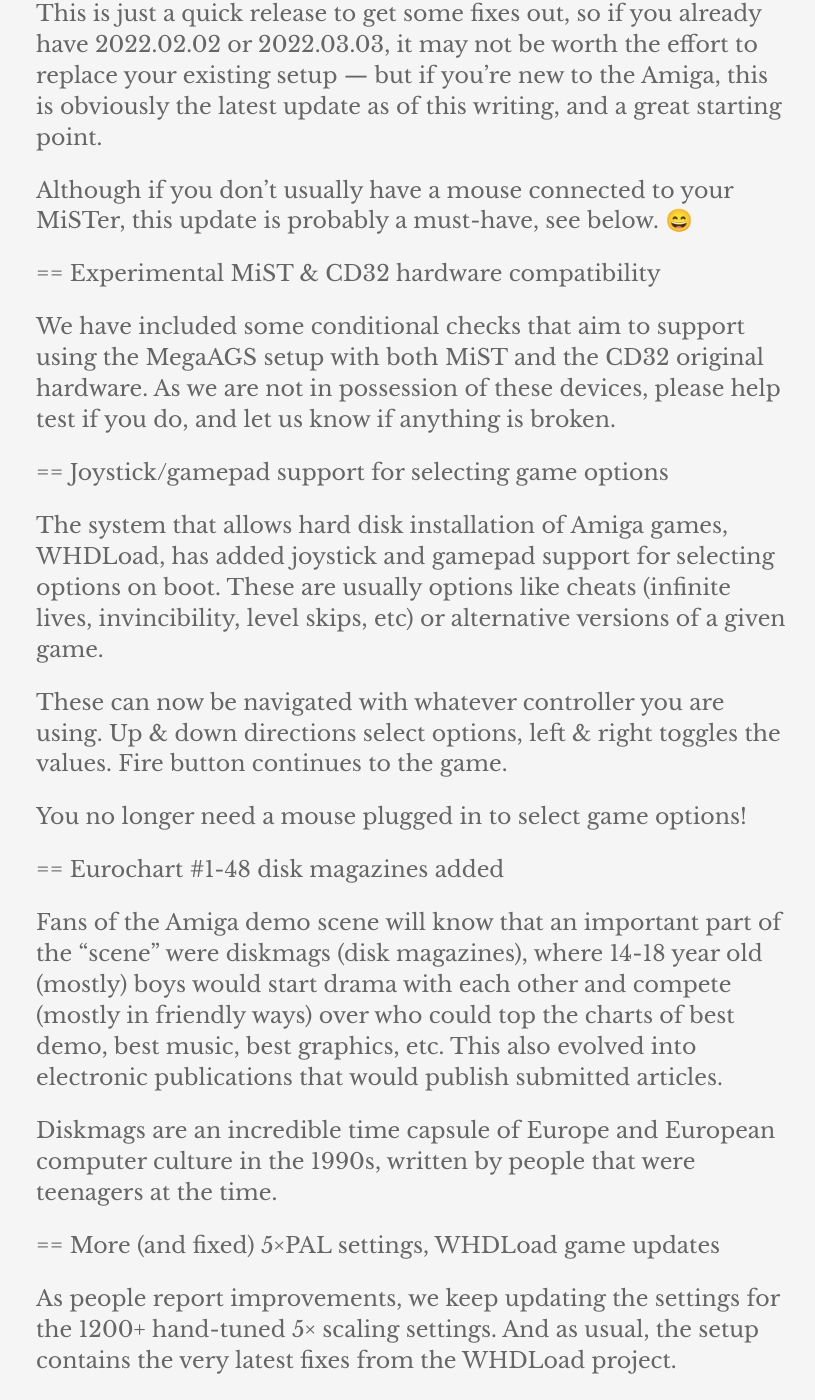
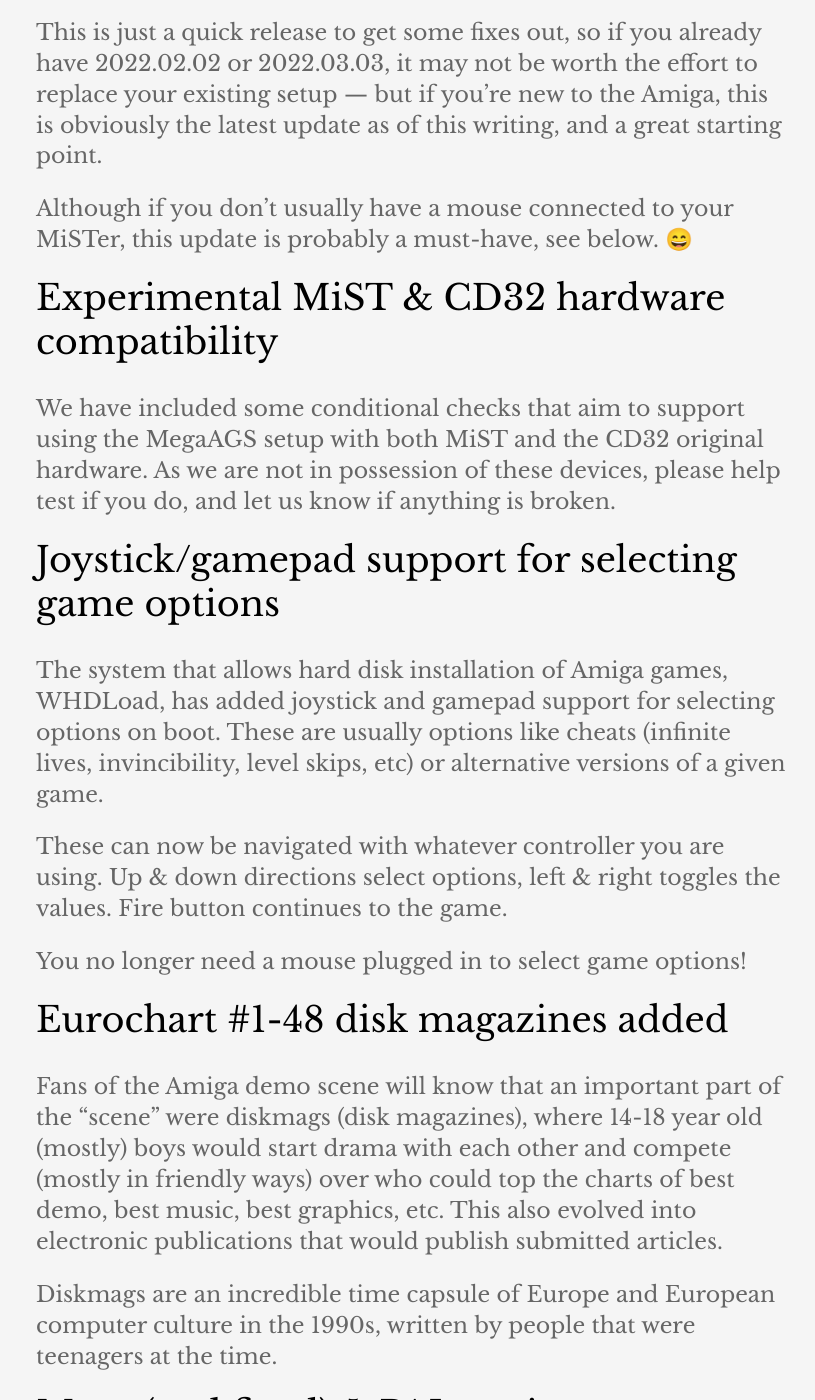
Before and after one commit to amigavision/amigavision.github.io, a Jekyll site: the page built from _posts/2022-06-06-2022.06.06.md, in a window 1280 px wide and 1400 px high, scrolled down 834 px. Shown: the whole window, without its empty margins (229-1044 px from the left). Built offline with Jekyll 4.4.1, drawn with Linux system fonts in a browser that asks for light colours; some of the changed text lies outside the part shown.

Commit message:
Update 2022-06-06-2022.06.06.md

```diff
--- a/_posts/2022-06-06-2022.06.06.md
+++ b/_posts/2022-06-06-2022.06.06.md
@@ -7,17 +7,17 @@
 
 It aims to be the de-facto Amiga setup for the MiSTer, and lets you explore the massive Amiga game and demo scene library with a user friendly launcher and lots of different categories to help you navigate the vast game library of the Amiga, as well as providing an introduction to the Amiga demo scene for people unfamiliar with it — which, interestingly, is nominated as a [UNESCO] cultural heritage.
 
-== What’s new in this version?
+## What’s new in this version?
 
 This is just a quick release to get some fixes out, so if you already have  2022.02.02 or 2022.03.03, it may not be worth the effort to replace your existing setup — but if you’re new to the Amiga, this is obviously the latest update as of this writing, and a great starting point.
 
 Although if you don’t usually have a mouse connected to your MiSTer, this update is probably a must-have, see below. 😄
 
-== Experimental MiST & CD32 hardware compatibility
+## Experimental MiST & CD32 hardware compatibility
 
 We have included some conditional checks that aim to support using the MegaAGS setup with both MiST and the CD32 original hardware. As we are not in possession of these devices, please help test if you do, and let us know if anything is broken.
 
-== Joystick/gamepad support for selecting game options
+## Joystick/gamepad support for selecting game options
 
 The system that allows hard disk installation of Amiga games, WHDLoad, has added joystick and gamepad support for selecting options on boot. These are usually options like cheats (infinite lives, invincibility, level skips, etc) or alternative versions of a given game.
 
@@ -25,17 +25,17 @@
 
 You no longer need a mouse plugged in to select game options!
 
-== Eurochart #1-48 disk magazines added
+## Eurochart #1-48 disk magazines added
 
 Fans of the Amiga demo scene will know that an important part of the “scene” were diskmags (disk magazines), where 14-18 year old (mostly) boys would start drama with each other and compete (mostly in friendly ways) over who could top the charts of best demo, best music, best graphics, etc. This also evolved into electronic publications that would publish submitted articles.
 
 Diskmags are an incredible time capsule of Europe and European computer culture in the 1990s, written by people that were teenagers at the time.
 
-== More (and fixed) 5×PAL settings, WHDLoad game updates
+## More (and fixed) 5×PAL settings, WHDLoad game updates
 
 As people report improvements, we keep updating the settings for the 1200+ hand-tuned 5× scaling settings. And as usual, the setup contains the very latest fixes from the WHDLoad project.
 
-== Likely candidates for the next MegaAGS release
+## Likely candidates for the next MegaAGS release
 
 * Native support for MiSTer Super Attract Mode (Amiga demos are the best attract modes!)
 * Chronological ordering of disk magazines, so you can watch the demo scene drama unfold in the correct order 😄
```
